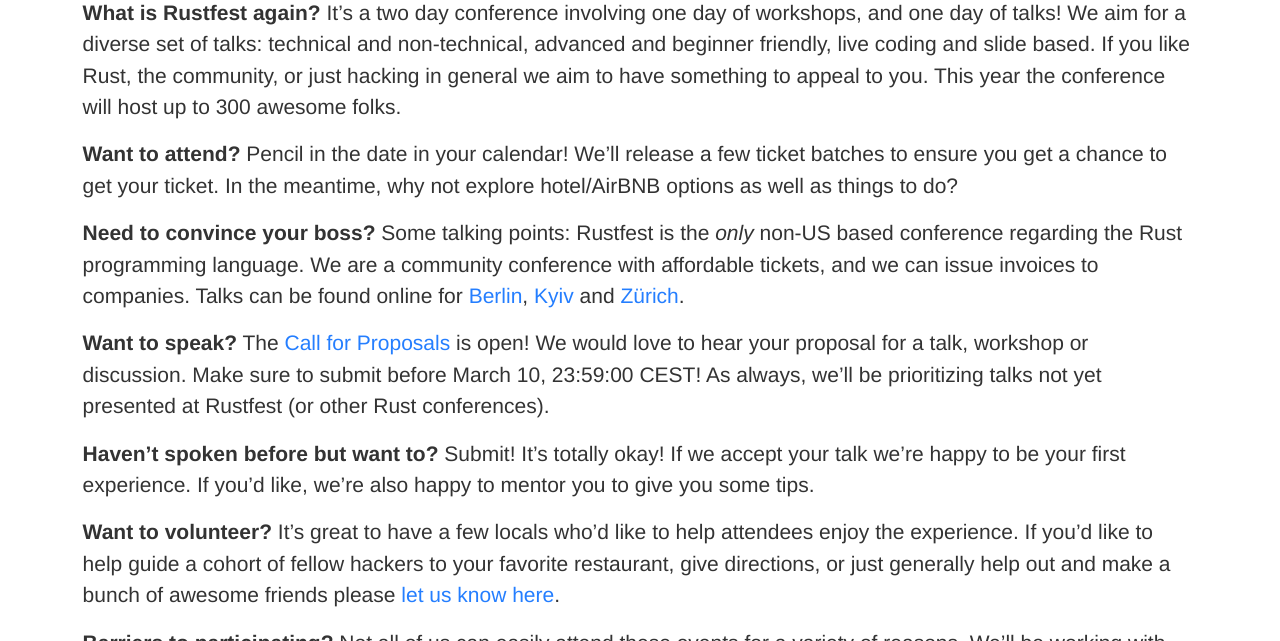
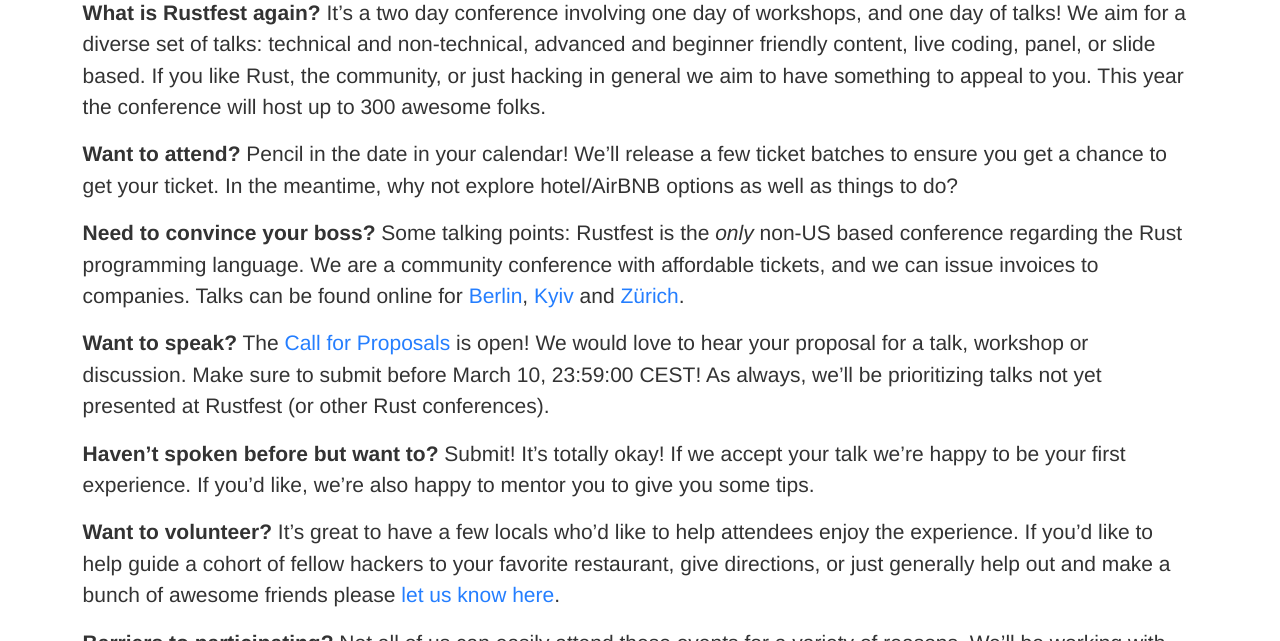
Before and after one commit to RustFestEU/blog.rustfest.eu, a Jekyll site: the page built from _posts/2018-02-05-lets-step-in-paris.md, in a window 1280 px wide and 900 px high, scrolled down 521 px, cut to the strip 259-900 px from the top of the window. Built offline with Jekyll 4.4.1, drawn with Linux system fonts in a browser that asks for light colours.

Commit message:
Let's invite panel style talks as well!

```diff
--- a/_posts/2018-02-05-lets-step-in-paris.md
+++ b/_posts/2018-02-05-lets-step-in-paris.md
@@ -10,7 +10,7 @@
 
 [![Paris the city](assets/paris/paris-panorama.jpg)](https://www.flickr.com/photos/)
 
-**What is Rustfest again?** It's a two day conference involving one day of workshops, and one day of talks! We aim for a diverse set of talks: technical and non-technical, advanced and beginner friendly, live coding and slide based. If you like Rust, the community, or just hacking in general we aim to have something to appeal to you. This year the conference will host up to 300 awesome folks.
+**What is Rustfest again?** It's a two day conference involving one day of workshops, and one day of talks! We aim for a diverse set of talks: technical and non-technical, advanced and beginner friendly content, live coding, panel, or slide based. If you like Rust, the community, or just hacking in general we aim to have something to appeal to you. This year the conference will host up to 300 awesome folks.
 
 **Want to attend?** Pencil in the date in your calendar! We'll release a few ticket batches to ensure you get a chance to get your ticket. In the meantime, why not explore hotel/AirBNB options as well as things to do?
 
```
